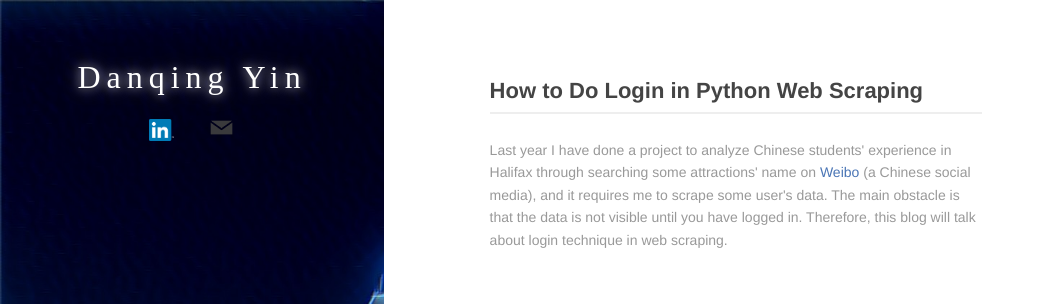
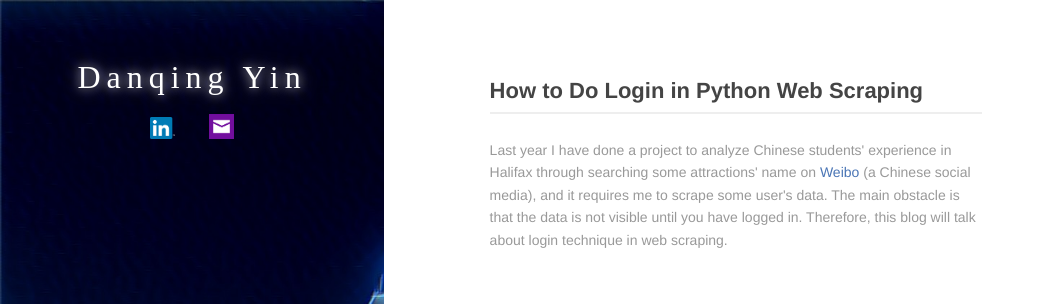
Before and after one commit to danqing117/danqing117.github.io, a Jekyll site: the page built from index.md, in a window 1280 px wide. Shown: the top 304 px of the page, without its empty margins (0-1045 px from the left). Built offline with Jekyll 4.4.1, drawn with Linux system fonts in a browser that asks for light colours.

Commit message:
Update index.md

```diff
--- a/index.md
+++ b/index.md
@@ -8,7 +8,7 @@ layout: default
       <div class="info-card">
         <h1><font size="6" face = "Agency FB">Danqing Yin</font></h1>
         <a href="http://linkedin.com/in/danqing-yin-412a76b7" target="_blank"><img src="images/linkedin-icon-31.png" alt="" width="25"/></a>
-        <a href="mailto:danqing.yin@yahoo.com" target="_blank"><img src="images/mail2.png" alt="" width="27"/></a>
+        <a href="mailto:danqing.yin@yahoo.com" target="_blank"><img src="images/mail3.png" alt="" width="25"/></a>
       </div>
       <!--<div id="particles-js"></div>-->
     </div>
```
